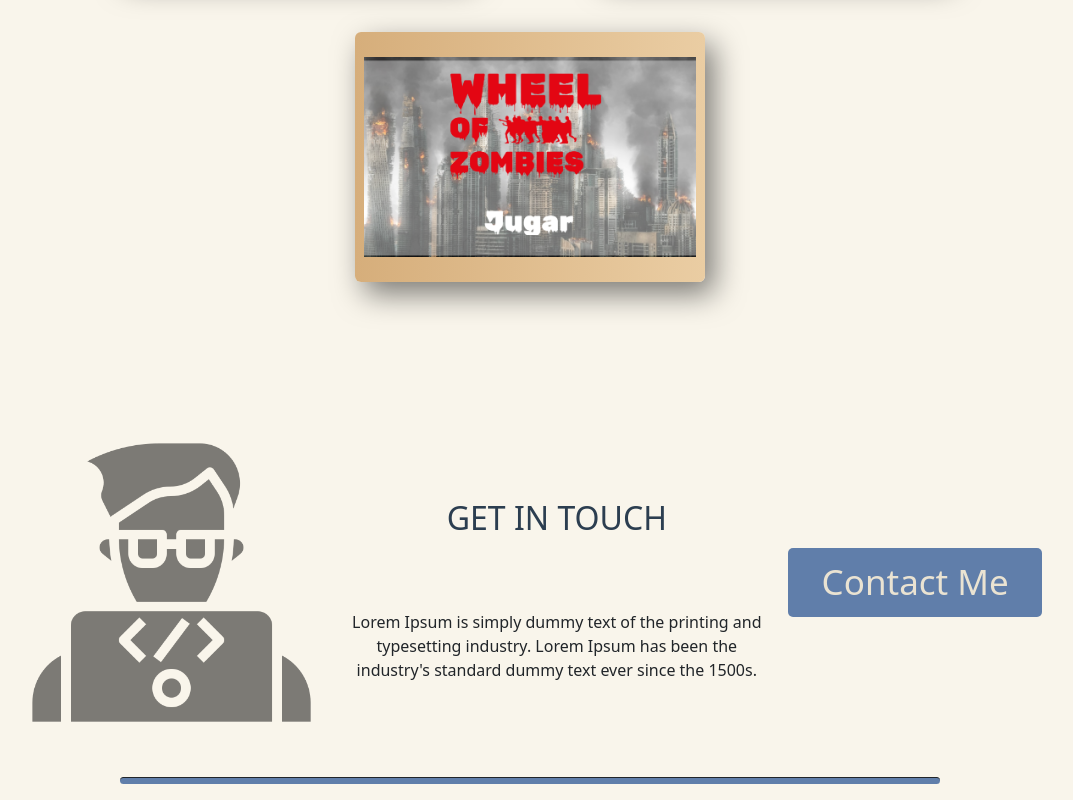
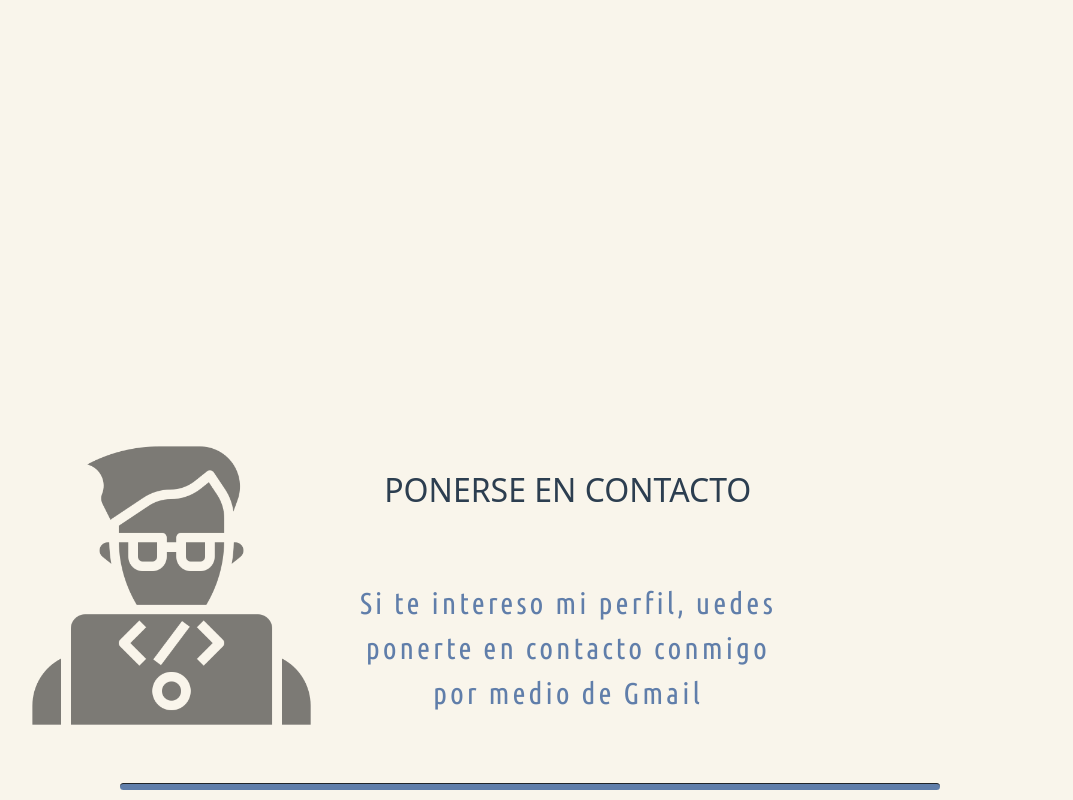
Before and after one commit to JhonattanSSG01/Mi_Portafolio, a React (Create React App) app: page / in a window 1280 px wide. Shown: the part 3880-4680 px from the top of the page, without its empty margins (110-1183 px from the left). Built offline with nearby package versions, Linux system fonts and the light colour scheme.

Commit message:
Arreglando parte contacto y proyectos

```diff
--- a/src/components/Contact/Contact.jsx
+++ b/src/components/Contact/Contact.jsx
@@ -1,9 +1,24 @@
 import "../../pages/styles.css";
 import "./contact.css";
-import React from "react";
+import React, { useState } from "react";
 import ContactImg from "../../pages/assets/contact.png";
+import {
+  Button,
+  Modal,
+  ModalHeader,
+  ModalBody,
+  ModalFooter,
+  FormGroup,
+  Label,
+  Input
+} from "reactstrap";
 
-const Contact = () => {
+const Contact = (props) => {
+  const { className } = props;
+
+  const [modal, setModal] = useState(false);
+
+  const toggle = () => setModal(!modal);
   return (
     <>
       <div className="contact">
@@ -16,16 +31,79 @@ const Contact = () => {
             src={ContactImg}
             alt="Imagen alusiva para contacto"
           />
-          <section>
-            <h1 className="titleTouch pt-5 pb-5">GET IN TOUCH</h1>
+          <section className="legendContact">
+            <h1 className="titleTouch pt-5 pb-5">PONERSE EN CONTACTO</h1>
             <p className="contactDesc p-3 text-center">
-              Lorem Ipsum is simply dummy text of the printing and typesetting
-              industry. Lorem Ipsum has been the industry's standard dummy text
-              ever since the 1500s.
+              Si te intereso mi perfil, uedes ponerte en contacto conmigo por medio de Gmail
             </p>
           </section>
-          <div className="buttonContact">Contact Me</div>
+          <Button
+            className="buttonContact"
+            onClick={toggle}
+            data-aos="fade-left"
+            data-aos-duration="1500"
+          >
+            <span>Contactame</span>
+          </Button>
         </div>
+        <Modal
+          isOpen={modal}
+          modalTransition={{ timeout: 200 }}
+          backdropTransition={{ timeout: 600 }}
+          toggle={toggle}
+          centered
+          className={className}
+        >
+          <ModalHeader toggle={toggle}>Modal title</ModalHeader>
+          <ModalBody>
+            <FormGroup>
+              <Label for="unmountOnClose">Nombre Completo *</Label>{" "}
+              <Input
+                type="text"
+                name="unmountOnClose"
+                placeholder="Jhonattan Saavedra Gomez"
+                required
+                id="unmountOnClose"
+                // onChange={changeUnmountOnClose}
+              ></Input>
+              <Label for="unmountOnClose">Correo Electronico *</Label>{" "}
+              <Input
+                type="email"
+                name="unmountOnClose"
+                placeholder="Jhonattansaavedra01@gmail.com"
+                required
+                id="unmountOnClose"
+                // onChange={changeUnmountOnClose}
+              ></Input>
+              <Label for="unmountOnClose">Telefono *</Label>{" "}
+              <Input
+                type="text"
+                name="unmountOnClose"
+                placeholder="3196788028 "
+                required
+                id="unmountOnClose"
+                // onChange={changeUnmountOnClose}
+              ></Input>
+              <Label for="unmountOnClose">Descricion *</Label>{" "}
+              <Input
+                type="textarea"
+                name="unmountOnClose"
+                placeholder="Mensaje "
+                required
+                id="unmountOnClose"
+                // onChange={changeUnmountOnClose}
+              ></Input>
+            </FormGroup>{" "}
+          </ModalBody>
+          <ModalFooter>
+            <Button color="primary" onClick={toggle}>
+              Enviar
+            </Button>
+            <Button color="danger" onClick={toggle}>
+              Cancel
+            </Button>
+          </ModalFooter>
+        </Modal>
       </div>
     </>
   );
--- a/src/components/Contact/contact.css
+++ b/src/components/Contact/contact.css
@@ -8,11 +8,11 @@
   display: flex;
   flex-direction: column;
   align-items: center;
-  justify-items: center;
+  justify-content: space-around;
 }
 
-.contact > .contactDesc {
-  font-size: 24px;
+.contact .contactDesc {
+  font-size: 30px;
   text-align: justify;
   color: var(--colorThird);
   letter-spacing: 3px;
@@ -25,15 +25,54 @@
   color: var(--colorSecondary);
 }
 
-.buttonContact {
-  width: 80%;
-  margin: auto;
-  padding: 8px 15px;
+.containerContact .buttonContact{
+  margin: 0 15px;
+  padding: 8px 10px;
   border-radius: 5px;
   text-align: center;
   background-color: var(--colorThird);
-  font-size: 35px;
+  font-size: 20px;
   color: var(--colorFour);
+  transition: all 1s;
+}
+
+.buttonContact span {
+  position: relative;
+  display: flex;
+  justify-content: center;
+  align-items: center;
+  bottom: 0.4em;
+  width: auto;
+  height: 2.5em;
+  background-color: var(--colorThird);
+  border-radius: 0.2em;
+  font-size: 1.5em;
+  color: var(--colorFour);
+  border: 0.08em solid var(--colorFour);
+  box-shadow: 0 0.4em 0.1em 0.019em var(--colorFour);
+}
+
+.buttonContact span:hover {
+  transition: all 0.5s;
+  transform: translate(0, 0.4em);
+  box-shadow: 0 0 0 0 var(--colorFour);
+  background-color: var(--colorSecondary);
+}
+
+.buttonContact span:not(hover) {
+  transition: all 1s;
+}
+
+
+.legendContact{
+  width: 100%;
+  padding: 10px;
+}
+
+.containerContact button:hover{
+  background-color: var(--colorSecondary);
+  color: var(--colorPrimary);
+  transform: scale(.9);
 }
 
 .contact img{
@@ -51,8 +90,8 @@
   flex-direction: row;
 }
 
-  .buttonContact {
-  width: 60%;
+  .containerContact button {
+  width: 40%;
   padding: 8px 15px;
 }
 
--- a/src/components/Projects/Projects.jsx
+++ b/src/components/Projects/Projects.jsx
@@ -12,7 +12,7 @@ const Projects = () => {
         {Data.map((projects) => {
           return (
             <>
-              <div class="card">
+              <div class="card" data-aos="flip-down">
                 <img src={projects.url} alt="" />
                 <div class="textBox">
                   <p class="text head">{projects.title}</p>
```
Also changed, not shown: src/components/Contact/modal.jsx (added, +26 -0 lines).
